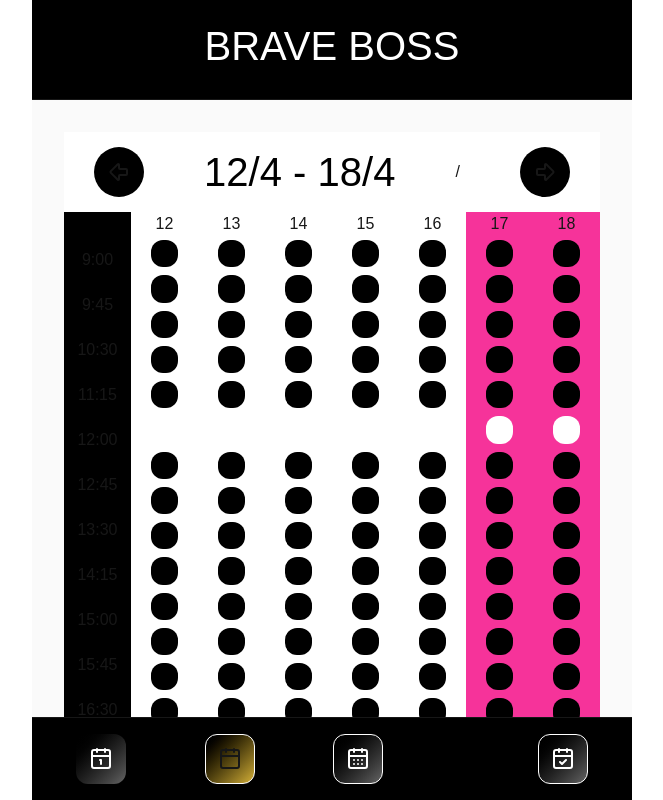
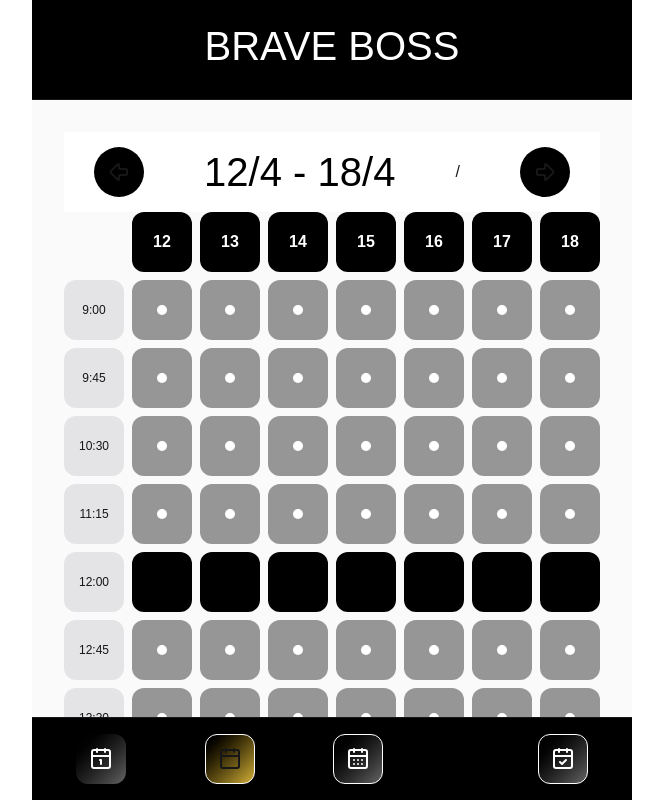
Before and after one commit to PauloMiguelVIdal/barberCallendar, a Next.js app: page / in a window 1280 px wide. Both pictures are taken after a click on the button 537 px from the left and 759 px from the top of the page. Shown: the whole page, without its empty margins (308-971 px from the left). Built offline with nearby package versions, Linux system fonts and the light colour scheme.

Commit message:
realizado ajustes no plano mensal

```diff
--- a/app/components/CallendarMonth.tsx
+++ b/app/components/CallendarMonth.tsx
@@ -13,12 +13,12 @@ export default function CallendarMonth() {
     const monthsdays31: string[] = ['Janeiro', 'Março', 'Maio', 'Julho', 'Agosto', 'Outubro', 'Dezembro']
     const diaSemanaNome = ['Domingo', 'Segunda-feira', 'Terça-feira', 'Quarta-feira', 'Quinta-feira', 'Sexta-feira', 'Sábado'];
     const esseAno = new Date().getFullYear()
+const hoje = new Date().getDate()
 
+    const esseMes = new Date().getMonth()
+    console.log(esseMes)
 
-    const esseMes = new Date(esseAno, 6, 0).getMonth()
-console.log(esseMes)
-
- console.log(months[esseMes])
+    console.log(months[esseMes])
     const [mesVisualizado, setmesVisualizado] = useState(esseMes)
 
 
@@ -42,69 +42,84 @@ console.log(esseMes)
     const NextMonth = new Date().getMonth() !== 0 ? new Date().getMonth() + 1 : 11
 
     const lastMonthDays = new Date(esseAno, lastMonth, 0).getDate()
-    const esseMêsDays = new Date(esseAno, esseMes, 0).getDate() + 1
-    console.log(esseMêsDays)
+    // const diasNoMes = new Date(esseAno, mesVisualizado + 1, 0).getDate()
+    // console.log(diasNoMes)
 
 
-    const daysMonth = esseMêsDays
+    // const daysMonth = diasNoMes
     const nameMonth = months[mesVisualizado]
-    const primeiroDiaMês = new Date(esseAno, esseMes, 1)
+    const primeiroDiaMês = new Date(esseAno, mesVisualizado, 1)
     const diaSemanaDiaUm = primeiroDiaMês.getDay()
     console.log(diaSemanaNome[diaSemanaDiaUm])
 
     const today = esseMes
     const retanguloInicio = diaSemanaDiaUm
     const retanguloTotal = 40
-    const arrayBase = retanguloInicio + daysMonth
-    const arrayFinal = retanguloTotal - arrayBase + 4
-    const totalInicial = daysMonth + retanguloInicio
+    // const arrayBase = retanguloInicio + daysMonth
+    // const arrayFinal = retanguloTotal - arrayBase + 4
+    // const totalInicial = daysMonth + retanguloInicio
     const arrayThisMonthInicial: number[] = []
     const arrayDayMonth: number[] = []
     const arrayThisMonthFinal: number[] = []
     const indexBanidos: number[] = []
     const indexTestados: number[] = []
 
-//
+    //
 
 
+    const diasNoMes = new Date(esseAno, mesVisualizado + 1, 0).getDate()
 
+    const primeiroDiaSemana = new Date(
+        esseAno,
+        mesVisualizado,
+        1
+    ).getDay()
 
+    const diasMesAnterior = new Date(
+        esseAno,
+        mesVisualizado,
+        0
+    ).getDate()
 
+    const calendario = []
 
-
-
-
-    for (let i = lastMonthDays - retanguloInicio; i < lastMonthDays; i++) {
-        arrayThisMonthInicial.push(i + 1)
-
-    }
-    for (let i = 0; i < retanguloInicio; i++) {
-        indexBanidos.push(i)
-        indexTestados.push(i)
+    // mês anterior
+    for (
+        let i = diasMesAnterior - primeiroDiaSemana + 1;
+        i <= diasMesAnterior;
+        i++
+    ) {
+calendario.push({
+    dia: i,
+    atual: false,
+    hoje: false,
+    passado: false
+})
     }
 
-    for (let i = retanguloInicio + esseMêsDays; i < retanguloTotal; i++) {
-        indexBanidos.push(i)
-        indexTestados.push(i)
+    // mês atual
+    for (let i = 1; i <= diasNoMes; i++) {
+calendario.push({
+    dia: i,
+    atual: true,
+    hoje: i === hoje && mesVisualizado === esseMes,
+    passado: i < hoje && mesVisualizado === esseMes
+})
     }
 
-    for (let dia = 1; dia < daysMonth + 1; dia++) {
-        arrayDayMonth.push(dia)
+    // próximo mês
+    let proxDia = 1
+
+    while (calendario.length < 42) {
+        calendario.push({
+            dia: proxDia,
+            atual: false
+        })
+
+        proxDia++
     }
-
-    for (let novaSoma = 1; novaSoma < arrayFinal-1; ++novaSoma) {
-        arrayThisMonthFinal.push(novaSoma)
-        console.log('foi')
-    }
-    const arrayThisMonth: number[] = [...arrayThisMonthInicial, ...arrayDayMonth, ...arrayThisMonthFinal]
-
-
-    console.log(indexTestados)
-
-
     return (
-        <div className="w-full h-full">
-
+        <div className="w-full max-w-[700px] mx-auto">
             <div className="w-full h-[80px] bg-white flex items-center justify-around self-center">
                 <button onClick={setAnteriorMes} disabled={esseMes === mesVisualizado} className={`flex w-[50px] h-[50px] ${esseMes === mesVisualizado ? 'bg-black/30' : 'bg-black'} rounded-full items-center justify-center`}><ArrowBigLeft /></button>
                 <h1 className="text-[30px] text-black">
@@ -113,14 +128,39 @@ console.log(esseMes)
                 <button onClick={setProximoMes} disabled={esseMes + 1 === mesVisualizado} className={`flex w-[50px] h-[50px] ${esseMes + 1 === mesVisualizado ? 'bg-black/30' : 'bg-black'} rounded-full items-center justify-center`}><ArrowBigRight /></button>
             </div>
             <div className="w-full h-[60%] ">
-                <div className="grid grid-cols-7 grid-rows-6 gap-3 bg-black ">
-                    {arrayThisMonth.map((bloco, index) => (
-                        <div key={index} className={`flex justify-center ${indexTestados.includes(index) ? 'bg-white/70' : 'bg-black'} items-center`}>
-                            <div className="w-[40px] h-[40px] border rounded-sm p-1">{
-                                bloco === 0 ? '' : bloco}</div>
+                <div className="grid grid-cols-7 gap-2">
+                    {diaSemanaNome.map((index) => (
+                    <div className="text-sm"
+                        key={index}
+                    >
+                        {index}
+                    </div>
+                ))}
+                    {calendario.map((item, index) => (
+                        <div
+                            key={index}
+                            className={`aspect-square w-full
+            rounded-xl
+            flex
+            justify-center
+            text-sm
+            font-medium
+            transition-all
+            pt-2
+${
+    item.hoje
+        ? 'bg-yellow-500 text-black'
+        : item.passado
+            ? 'bg-black/60 text-zinc-400'
+            : item.atual
+                ? 'bg-black text-white'
+                : 'bg-black/10 text-zinc-500'
+}
+                                    `}
+                        >
+                            {item.dia}
                         </div>
-                    ))
-                    }
+                    ))}
                 </div>
             </div>
         </div>
--- a/app/components/CallendarWeek.tsx
+++ b/app/components/CallendarWeek.tsx
@@ -2,6 +2,7 @@
 import { useState } from "react"
 import { ArrowBigLeft, ArrowBigRight, } from 'lucide-react';
 import { horarioType } from "../types/horario";
+import { Span } from "next/dist/trace";
 
 
 
@@ -17,12 +18,12 @@ export default function CallendarWeek({ horario }) {
         { hora: '9:45', ocupado: false, telefone: '', nome: '' },
         { hora: '10:30', ocupado: false, telefone: '', nome: '' },
         { hora: '11:15', ocupado: false, telefone: '', nome: '' },
-        { hora: '12:00', ocupado: false, telefone: '', nome: '' },
-        { hora: '12:45', ocupado: true, telefone: '', nome: '' },
+        { hora: '12:00', ocupado: true, telefone: '', nome: '' },
+        { hora: '12:45', ocupado: false, telefone: '', nome: '' },
         { hora: '13:30', ocupado: false, telefone: '', nome: '' },
         { hora: '14:15', ocupado: false, telefone: '', nome: '' },
         { hora: '15:00', ocupado: false, telefone: '', nome: '' },
-        { hora: '15:45', ocupado: false, telefone: '', nome: '' },
+        { hora: '15:45', ocupado: true, telefone: '', nome: '' },
         { hora: '16:30', ocupado: false, telefone: '', nome: '' },
         { hora: '17:15', ocupado: false, telefone: '', nome: '' },
         { hora: '18:00', ocupado: false, telefone: '', nome: '' },
@@ -73,42 +74,87 @@ export default function CallendarWeek({ horario }) {
 
 
 
+
     return (
-        <div className="w-full h-full">
+<div className="w-full overflow-auto">
+
             <div className="w-full h-[80px] w-full bg-white flex items-center justify-self-center justify-around self-center">
                 <button onClick={setAnteriorSemana} disabled={esseDia === diaInicioSemana} className={`flex w-[50px] h-[50px] ${esseDia === diaInicioSemana ? 'bg-black/30' : 'bg-black'} rounded-full items-center justify-center`}><ArrowBigLeft /></button>
                 <h1 className="text-[40px] text- text-black">{diaInicioSemana}/{esseMês} - {diaFimSemana}/{esseMês}</h1>/
                 <button onClick={setProximoSemana} className="flex w-[50px] h-[50px] bg-black rounded-full items-center justify-center"><ArrowBigRight /></button>
             </div>
-            <div className="w-full h-[100%]">
-                <div className="grid w-full grid-cols-8 h-full grid-rows-1 bg-black ">
-                    <div className="grid-col-1 mt-[15px]">
+    <div className="grid grid-cols-8 gap-2 mb-2">
 
-                        {horarios.map((indice: horarioType) => (
-                            <div className="pt-[21px]">
-                                <h1 className="text-center ">{indice.hora}</h1>
+        <div />
+
+        {arrayThisWeek.map((dia) => (
+            <div
+                key={dia}
+                className="
+                    aspect-square
+                    rounded-xl
+                    bg-black
+                    text-white
+                    flex
+                    items-center
+                    justify-center
+                    font-semibold
+                "
+            >
+                {dia}
             </div>
         ))}
     </div>
-                    {arrayThisWeek.map((index) => (
-                        <div key={index} className={`flex flex-col ${index > 16 ? 'bg-pink-500' : 'bg-white'} justify-center h-full w-full items-center`}>
-                            <div>
-                                {index}
+
+    {/* Horários */}
+    <div className="flex flex-col gap-2">
+        {horarios.map((horario) => (
+            <div
+                key={horario.hora}
+                className="grid grid-cols-8 gap-2"
+            >
+
+                {/* Hora */}
+                <div
+                    className="
+                        aspect-square
+                        rounded-xl
+                        bg-zinc-200
+                        flex
+                        items-center
+                        justify-center
+                        text-xs
+                        font-medium
+                    "
+                >
+                    {horario.hora}
                 </div>
-                            <div className={`flex flex-col h-full items-center justify-around  ${index > 16 ? 'bg-pink-500' : 'bg-white'} bg-blue-500 w-full`}>
 
-
-                                {horarios.map((index) => (
-                                    <div key={index} className={`flex justify-center ${index.ocupado?'bg-white' :'bg-black'}  rounded-xl m-1 h-full aspect-square items-center`}>
-                                        {index.ocupado}
+                {/* Dias */}
+                {arrayThisWeek.map((dia) => (
+                    <div
+                        key={`${dia}-${horario.hora}`}
+                        className={`
+                            aspect-square
+                            rounded-xl
+                            transition-all
+                            cursor-pointer
+                            flex
+                            items-center
+                            justify-center
+                            ${horario.ocupado
+                                ? 'bg-black'
+                                : 'bg-black/40'}
+                                `}
+                                >
+                        <span    className={` w-[10px] h-[10px] rounded-full ${horario.ocupado
+                                ? 'bg-black'
+                                : 'bg-white'}
+                                `}></span>
                     </div>
-                                ))
-                                }
+                ))}
             </div>
-                        </div>
-                    ))
-                    }
-                </div>
+        ))}
     </div>
 </div>
     )
```
Lines whose indentation alone changed are shown as unchanged.
